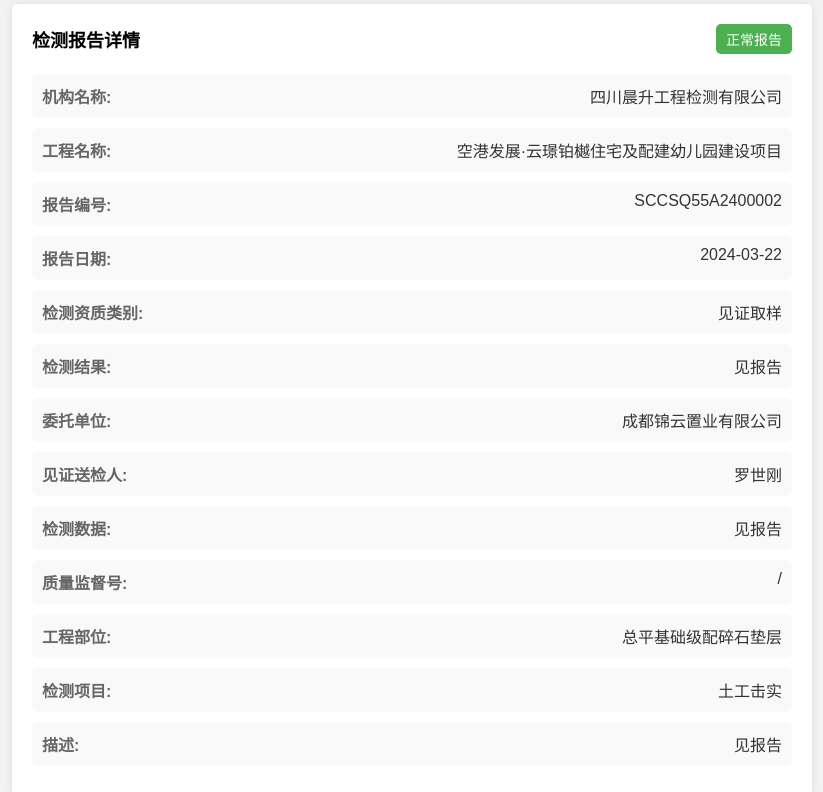
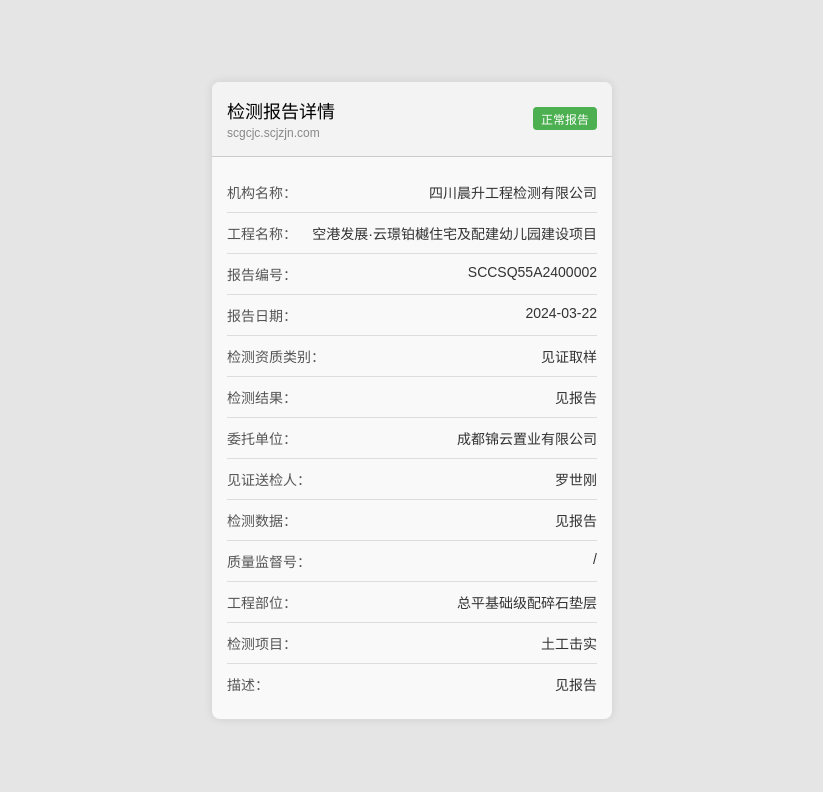
Before and after one commit to shenjiabao0813/shenjiabao0813.github.io, a plain HTML site: page index.html in a window 1280 px wide. Shown: the whole page, without its empty margins (228-1051 px from the left). Drawn offline with Linux system fonts and the light colour scheme.

Commit message:
Update index.html

```diff
--- a/index.html
+++ b/index.html
@@ -1,5 +1,5 @@
 <!DOCTYPE html>
-<html lang="en">
+<html lang="zh">
 <head>
     <meta charset="UTF-8">
     <meta name="viewport" content="width=device-width, initial-scale=1.0">
@@ -7,113 +7,128 @@
     <style>
         body {
             font-family: Arial, sans-serif;
-            background-color: #f3f3f3;
+            background-color: #e5e5e5;
             display: flex;
             justify-content: center;
             align-items: center;
             min-height: 100vh;
             margin: 0;
         }
-        .report-container {
-            background-color: #fff;
-            width: 80%;
-            max-width: 800px;
-            border-radius: 5px;
+        .container {
+            width: 100%;
+            max-width: 400px;
+            background-color: #f9f9f9;
             box-shadow: 0 0 10px rgba(0, 0, 0, 0.1);
-            padding: 20px;
-            box-sizing: border-box;
+            border-radius: 8px;
+            overflow: hidden;
         }
-        .report-header {
+        .header {
+            background-color: #f3f3f3;
+            padding: 15px;
             display: flex;
+            align-items: center;
             justify-content: space-between;
-            align-items: center;
-            margin-bottom: 20px;
+            border-bottom: 1px solid #ccc;
         }
-        .report-header h2 {
+        .header h1 {
+            font-size: 18px;
+            font-weight: normal;
             margin: 0;
-            font-size: 18px;
+        }
+        .header small {
+            font-size: 12px;
+            color: #888;
         }
         .status {
             color: #fff;
             background-color: #4CAF50;
-            padding: 5px 10px;
-            border-radius: 5px;
+            padding: 3px 8px;
+            border-radius: 4px;
+            font-size: 12px;
+        }
+        .content {
+            padding: 15px;
+        }
+        .item {
+            display: flex;
+            justify-content: space-between;
+            padding: 10px 0;
+            border-bottom: 1px solid #ddd;
             font-size: 14px;
         }
-        .report-item {
-            display: flex;
-            justify-content: space-between;
-            margin: 10px 0;
-            padding: 10px;
-            background-color: #f9f9f9;
-            border-radius: 5px;
+        .item:last-child {
+            border-bottom: none;
         }
-        .report-item label {
-            font-weight: bold;
-            color: #666;
+        .item label {
+            color: #555;
         }
-        .report-item span {
+        .item span {
             color: #333;
         }
     </style>
 </head>
 <body>
-    <div class="report-container">
-        <div class="report-header">
-            <h2>检测报告详情</h2>
+    <div class="container">
+        <div class="header">
+            <div>
+                <h1>检测报告详情</h1>
+                <small>scgcjc.scjzjn.com</small>
+            </div>
             <span class="status">正常报告</span>
         </div>
-        <div class="report-item">
-            <label>机构名称:</label>
+        <div class="content">
+            <div class="item">
+                <label>机构名称：</label>
                 <span>四川晨升工程检测有限公司</span>
             </div>
-        <div class="report-item">
-            <label>工程名称:</label>
+            <div class="item">
+                <label>工程名称：</label>
                 <span>空港发展·云璟铂樾住宅及配建幼儿园建设项目</span>
             </div>
-        <div class="report-item">
-            <label>报告编号:</label>
+            <div class="item">
+                <label>报告编号：</label>
                 <span>SCCSQ55A2400002</span>
             </div>
-        <div class="report-item">
-            <label>报告日期:</label>
+            <div class="item">
+                <label>报告日期：</label>
                 <span>2024-03-22</span>
             </div>
-        <div class="report-item">
-            <label>检测资质类别:</label>
+            <div class="item">
+                <label>检测资质类别：</label>
                 <span>见证取样</span>
             </div>
-        <div class="report-item">
-            <label>检测结果:</label>
+            <div class="item">
+                <label>检测结果：</label>
                 <span>见报告</span>
             </div>
-        <div class="report-item">
-            <label>委托单位:</label>
+            <div class="item">
+                <label>委托单位：</label>
                 <span>成都锦云置业有限公司</span>
             </div>
-        <div class="report-item">
-            <label>见证送检人:</label>
+            <div class="item">
+                <label>见证送检人：</label>
                 <span>罗世刚</span>
             </div>
-        <div class="report-item">
-            <label>检测数据:</label>
+            <div class="item">
+                <label>检测数据：</label>
                 <span>见报告</span>
             </div>
-        <div class="report-item">
-            <label>质量监督号:</label>
+            <div class="item">
+                <label>质量监督号：</label>
                 <span>/</span>
             </div>
-        <div class="report-item">
-            <label>工程部位:</label>
+            <div class="item">
+                <label>工程部位：</label>
                 <span>总平基础级配碎石垫层</span>
             </div>
-        <div class="report-item">
-            <label>检测项目:</label>
+            <div class="item">
+                <label>检测项目：</label>
                 <span>土工击实</span>
             </div>
-        <div class="report-item">
-            <label>描述:</label>
+            <div class="item">
+                <label>描述：</label>
                 <span>见报告</span>
+            </div>
         </div>
     </div>
 </body>
```
Lines whose indentation alone changed are shown as unchanged.
